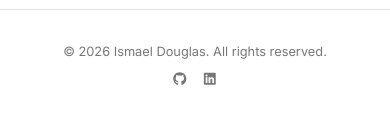
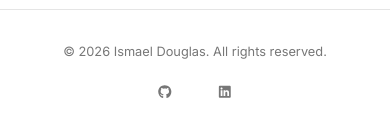
Before and after one commit to ismaeldouglasdev/meu-portfolio, a React (Vite) app: page / in a window 390 px wide. Shown: the part 11602-11738 px from the top of the page. Built offline with nearby package versions, Linux system fonts and the light colour scheme; no server answers.

Commit message:
fix: footer social icons min 44x44px touch target on mobile

```diff
--- a/src/App.css
+++ b/src/App.css
@@ -2498,6 +2498,7 @@ pre:hover .blogpost-copy-btn {
   .contato-link { font-size: 0.9rem; padding: 0.875rem 1.25rem; min-height: 44px; }
 
   .footer p { font-size: 0.8rem; }
+  .footer-links a { min-width: 44px; min-height: 44px; display: inline-flex; align-items: center; justify-content: center; }
 
   .depoimento-stars { font-size: 0.85rem; }
   .depoimento-author span { font-size: 0.8rem; }
```
